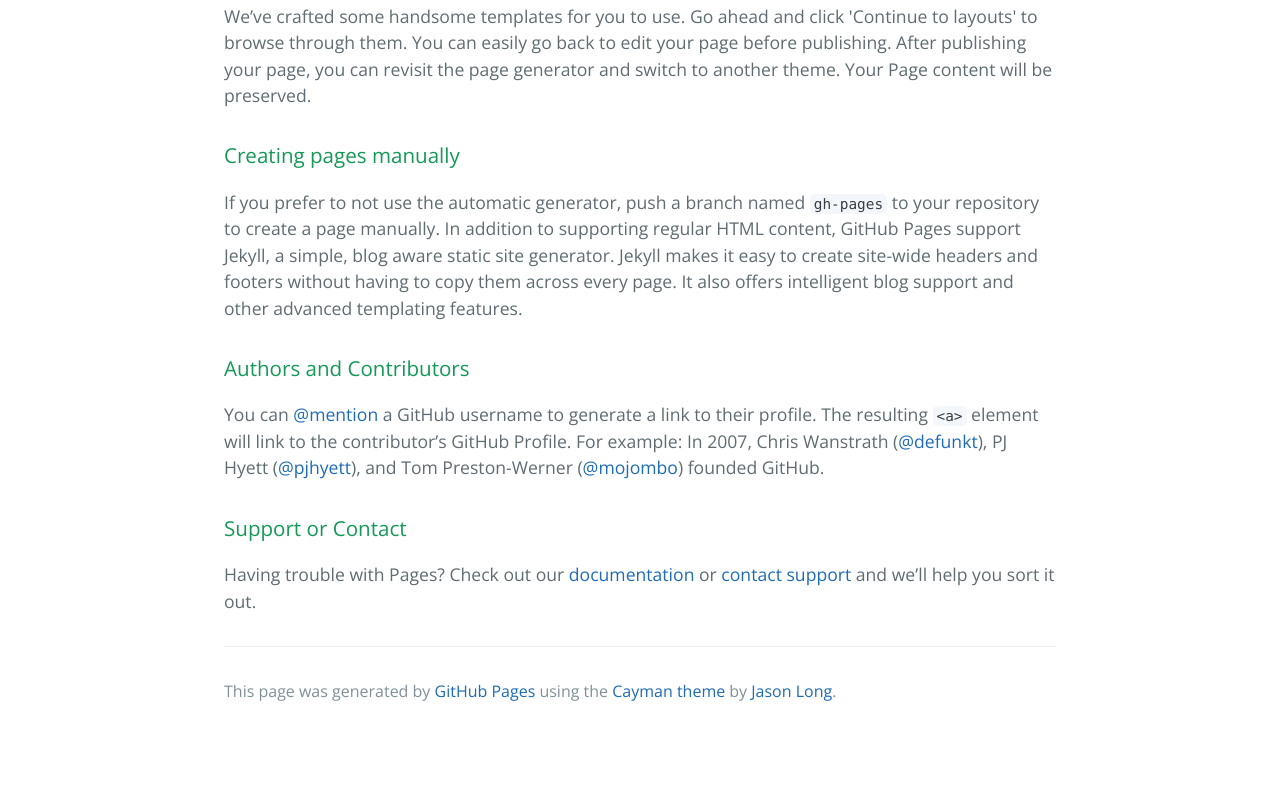
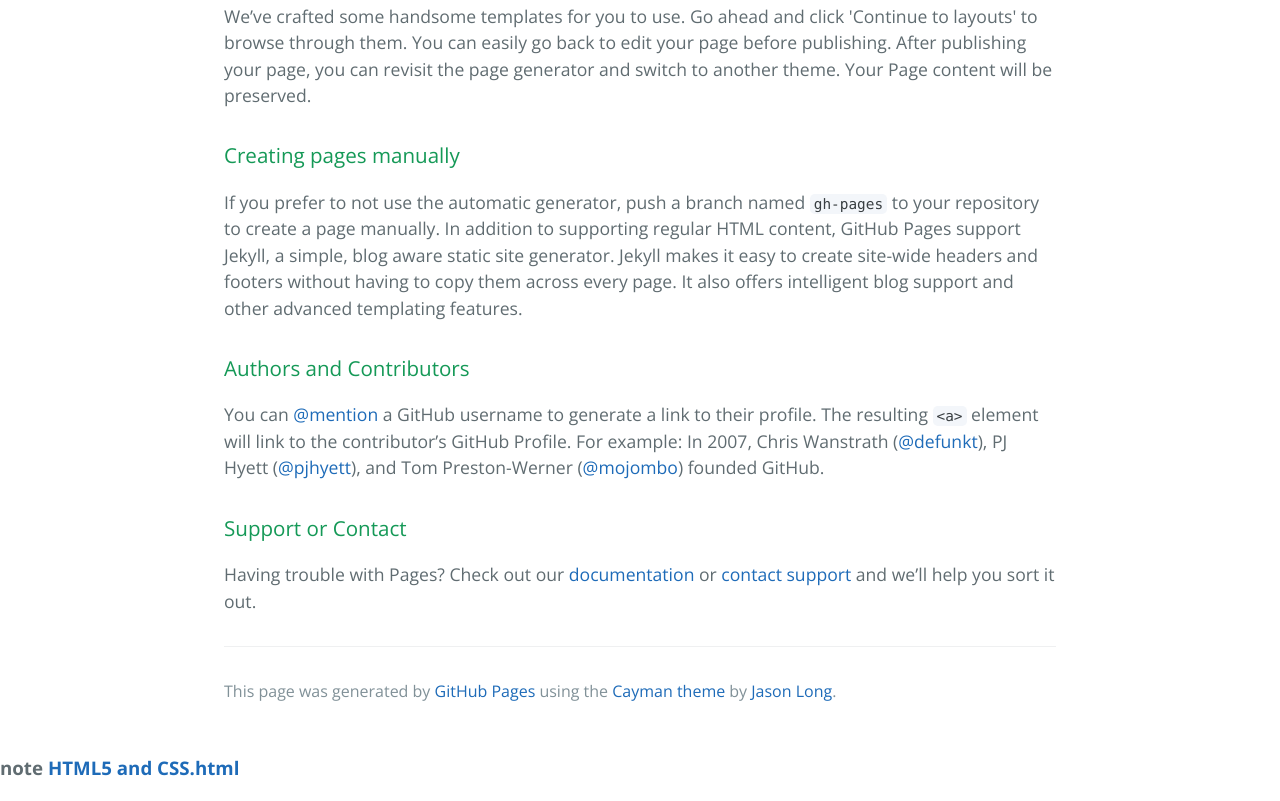
Before and after one commit to aibot213/aibot213.github.io, a plain HTML site: page index.html in a window 1280 px wide. Shown: the part 534-1335 px from the top of the page. Before the commit the page ends 1269 px from the top, so only its background shows below. Drawn offline with nearby package versions, Linux system fonts and the light colour scheme.

Commit message:
Update index.html

```diff
--- a/index.html
+++ b/index.html
@@ -48,6 +48,9 @@
 
     </section>
 
+<h3>note
+  <a href="/HTML5 and CSS.html">HTML5 and CSS.html</a>
+</h3>
 
   </body>
 </html>
```
